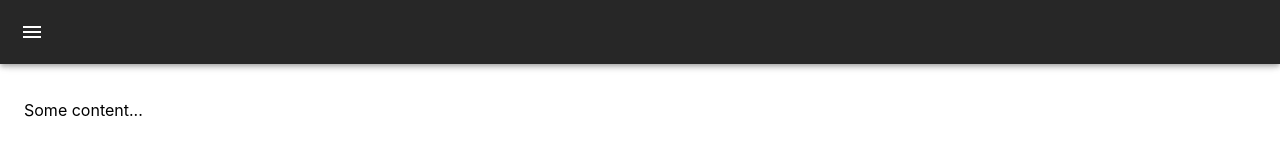
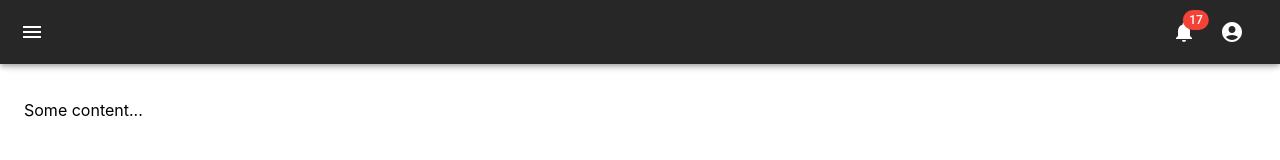
Before and after one commit to chadmroberts88/vital-vue-web, a React (Create React App) app: page / in a window 1280 px wide. Shown: the top 160 px of the page. Built offline with nearby package versions, Linux system fonts and the light colour scheme.

Commit message:
Updated project name. Updated HeaderBar.

```diff
--- a/package.json
+++ b/package.json
@@ -1,5 +1,5 @@
 {
-  "name": "vital-vue-frontend",
+  "name": "vital-vue-web",
   "version": "0.1.0",
   "private": true,
   "dependencies": {
--- a/src/components/HeaderBar.tsx
+++ b/src/components/HeaderBar.tsx
@@ -4,8 +4,11 @@ import Toolbar from "@mui/material/Toolbar";
 import IconButton from "@mui/material/IconButton";
 import Close from "@mui/icons-material/Close";
 import MenuIcon from "@mui/icons-material/Menu";
+import AccountCircle from "@mui/icons-material/AccountCircle";
+import NotificationsIcon from "@mui/icons-material/Notifications";
 
 import { DRAWER_WIDTH } from "../global/Constants";
+import Badge from "@mui/material/Badge";
 
 interface HeaderBarProps extends MuiAppBarProps {
   isOpen: boolean;
@@ -36,7 +39,7 @@ const HeaderBar = ({ isOpen, toggleDrawer }: HeaderBarProps) => {
       isOpen={isOpen}
       toggleDrawer={toggleDrawer}
     >
-      <Toolbar>
+      <Toolbar sx={{ display: "flex", justifyContent: "space-between" }}>
         <IconButton
           color="inherit"
           aria-label="open drawer"
@@ -46,6 +49,20 @@ const HeaderBar = ({ isOpen, toggleDrawer }: HeaderBarProps) => {
         >
           {isOpen ? <Close /> : <MenuIcon />}
         </IconButton>
+        <div>
+          <IconButton
+            size="large"
+            aria-label="show 17 new notifications"
+            color="inherit"
+          >
+            <Badge badgeContent={17} color="error">
+              <NotificationsIcon />
+            </Badge>
+          </IconButton>
+          <IconButton size="large" color="inherit">
+            <AccountCircle />
+          </IconButton>
+        </div>
       </Toolbar>
     </StyledHeaderBar>
   );
--- a/src/navigation/NavigationDrawer.tsx
+++ b/src/navigation/NavigationDrawer.tsx
@@ -1,4 +1,6 @@
 import { PropsWithChildren } from "react";
+import Button from "@mui/material/Button";
+import Stack from "@mui/material/Stack";
 import Box from "@mui/material/Box";
 import Drawer from "@mui/material/Drawer";
 import List from "@mui/material/List";
@@ -12,7 +14,6 @@ import MedicationIcon from "@mui/icons-material/Medication";
 import { DRAWER_WIDTH } from "../global/Constants";
 import DrawerHeader from "../components/DrawerHeader";
 import DrawerListItem from "../components/DrawerListItem";
-import { Button, Stack } from "@mui/material";
 
 type NavigationDrawerProps = PropsWithChildren & {
   isOpen: boolean;
```
Also changed, not shown: 1 other file (tests, documents, lock files or other folders).
